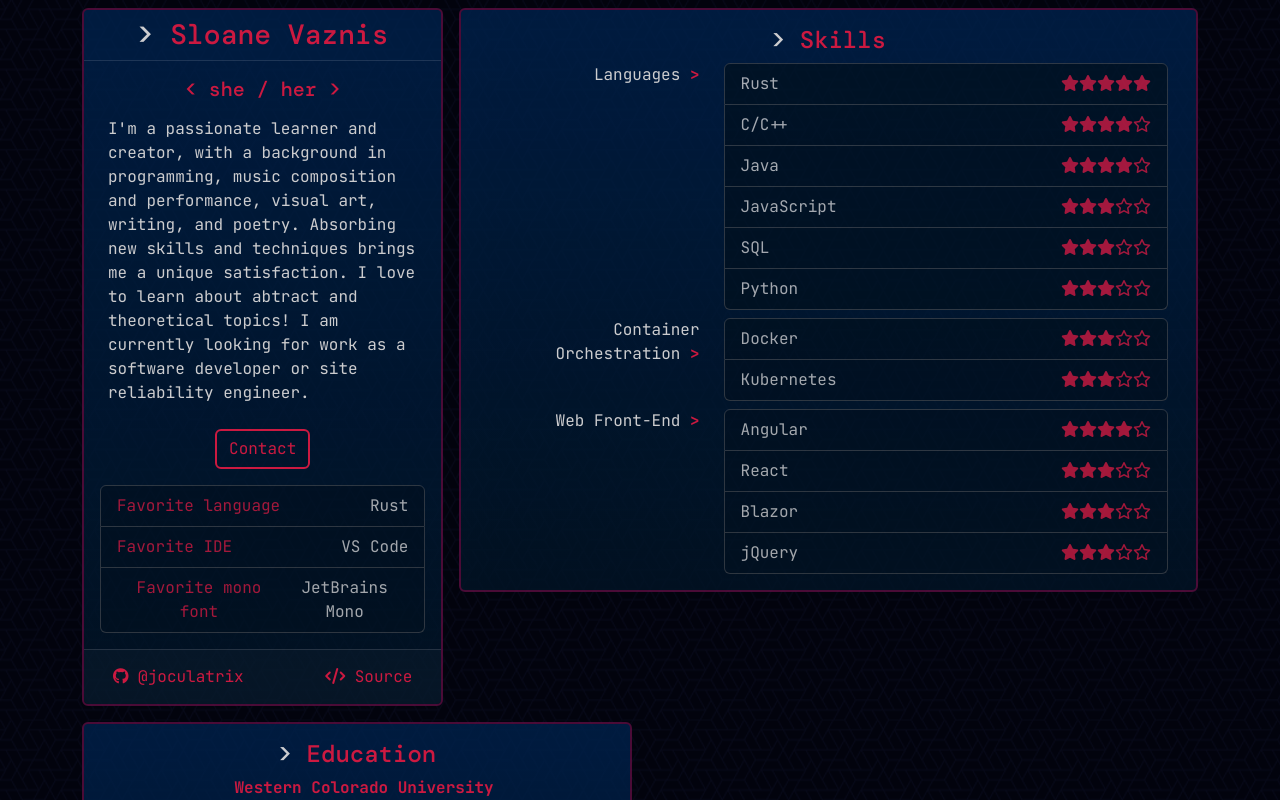
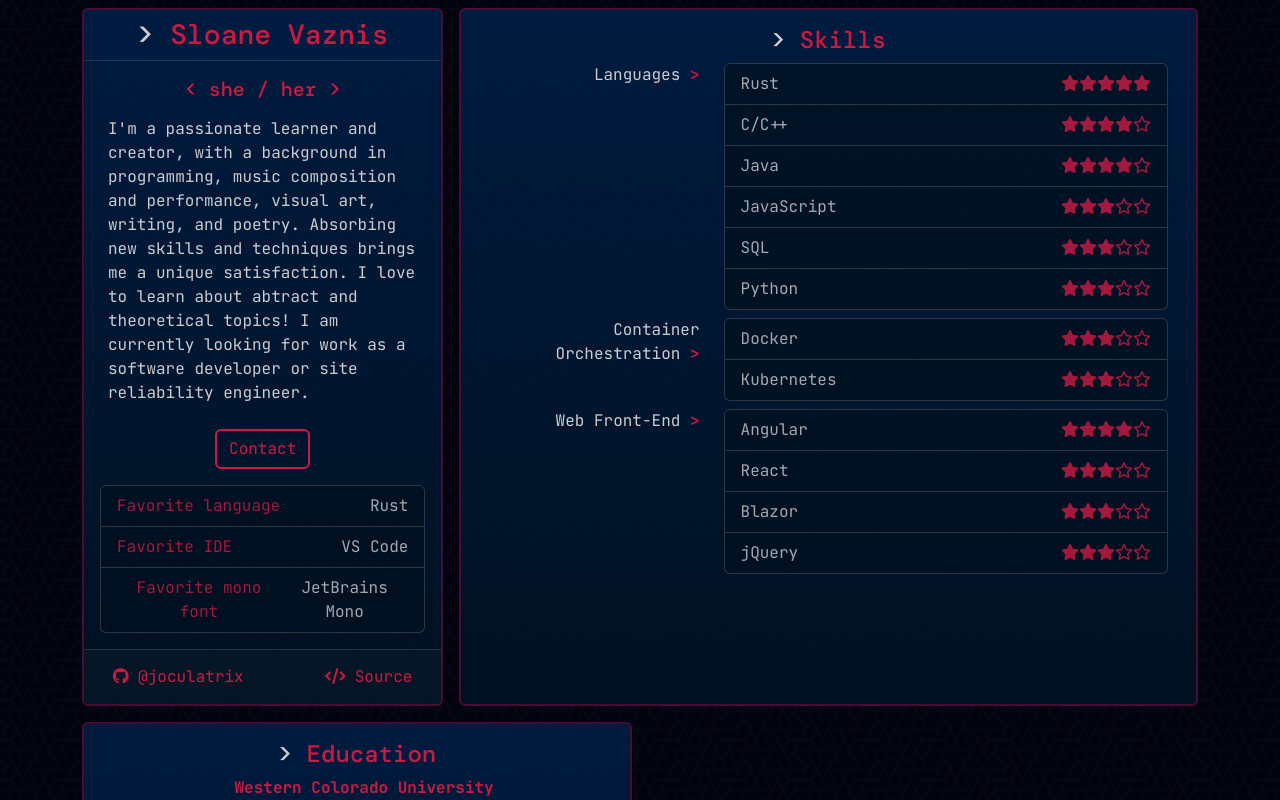
Before and after one commit to joculatrix/web_resume, an Angular app: page / in a window 1280 px wide. Built offline with nearby package versions, Linux system fonts and the light colour scheme; a web font is replaced by a local one.

Commit message:
Fix card heights.
This commit adds the CSS attribute `min-height: 100%` to cards, only
above the "large" breakpoint - this makes the grid layout look nicer,
while not causing sizing issues at smaller breakpoints where the vertical
layout takes over.

```diff
--- a/src/styles.scss
+++ b/src/styles.scss
@@ -31,6 +31,12 @@ $palette:
 .card {
     animation-name: card-anim;
     animation-duration: 500ms;
+}
+
+@include media-breakpoint-up(lg) {
+    .card {
+		min-height: 100%;
+	}
 }
 
 .sv-bg-dark {
```
